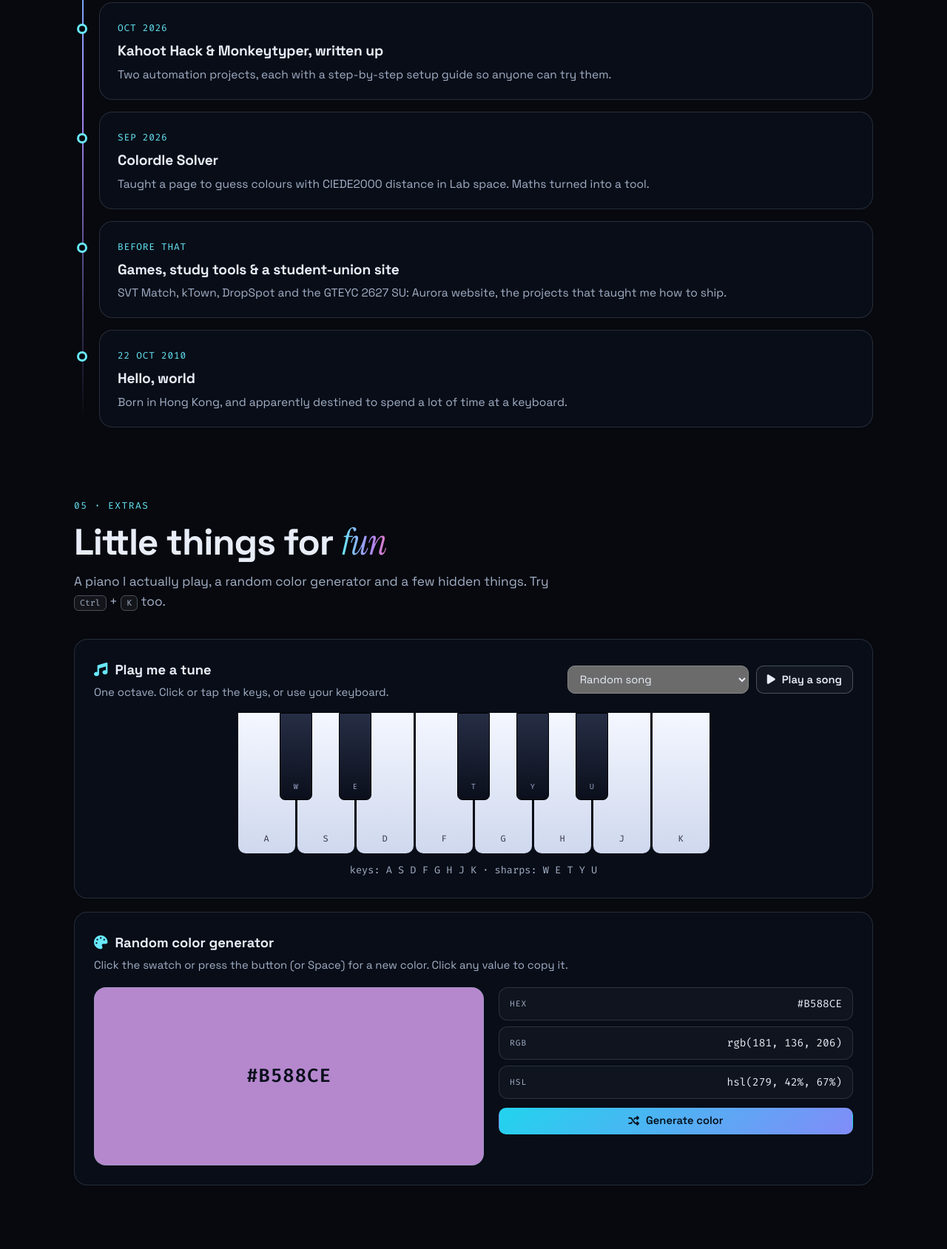
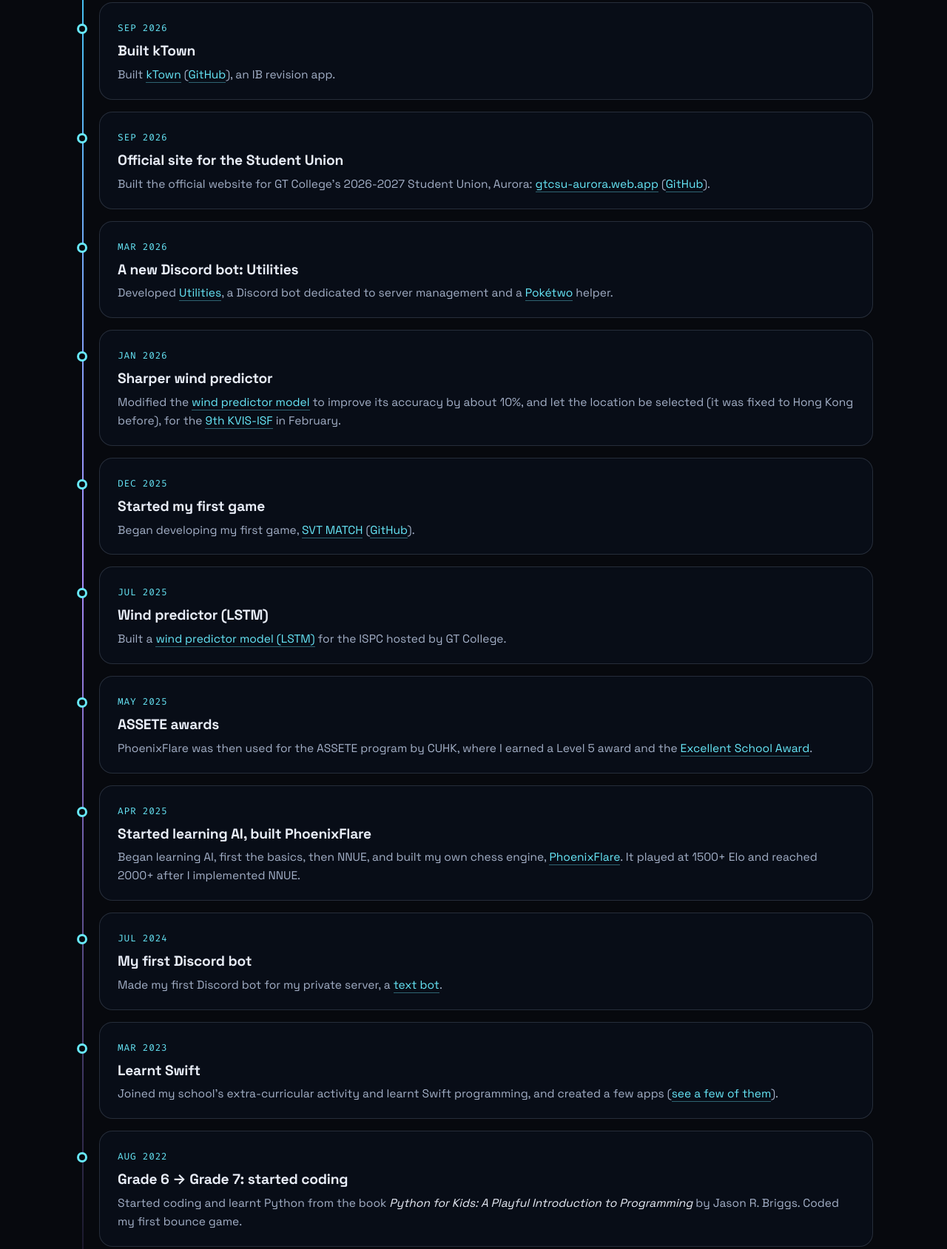
Before and after one commit to Kurtis-Lam/my-personal-webpage, a plain HTML site: page public/index.html in a window 1280 px wide. Shown: the part 4566-6255 px from the top of the page at 74% size. Drawn offline with Linux system fonts and the light colour scheme.

Commit message:
Rewrite story timeline with the full coding journey and project links
Replaced the placeholder timeline entries with 12 dated milestones, newest first: Python for Kids and the first bounce game (Aug 2022), Swift apps (Mar 2023), first Discord bot (Jul 2024), PhoenixFlare chess engine with NNUE (Apr 2025), ASSETE awards (May 2025), LSTM wind predictor (Jul 2025), SVT MATCH (Dec 2025), improved wind predictor for the 9th KVIS-ISF (Jan 2026), Utilities bot (Mar 2026), GT College Student Union Aurora site and kTown (Sep 2026), and kurt (Oct 2026).

Each project name links to its live page or GitHub repository, with extra GitHub links on SVT MATCH, Aurora, kTown and kurt. Kept the open-for-freelance card at the top and the birth card at the bottom. Added link styling inside timeline cards.

#minor

```diff
--- a/public/index.html
+++ b/public/index.html
@@ -278,6 +278,9 @@
     .tl time { font-family: var(--mono); font-size: .8rem; color: var(--cyan); letter-spacing: .06em; text-transform: uppercase; }
     .tl h3 { font-size: 1.2rem; margin: 4px 0 4px; letter-spacing: -.01em; }
     .tl p { color: var(--muted); font-size: .97rem; }
+    .tl p a { color: var(--cyan); border-bottom: 1px solid rgba(103, 232, 249, .4); transition: border-color .2s, color .2s; }
+    .tl p a:hover { color: #fff; border-color: #fff; }
+    .tl p em { color: var(--text); }
 
     /* ---------- Extras / play ---------- */
     .play-grid { display: grid; grid-template-columns: repeat(2, 1fr); gap: 18px; }
@@ -782,23 +785,63 @@
             </article>
             <article class="card tl reveal">
               <time datetime="2026-10">Oct 2026</time>
-              <h3>Shipped fluxbg &amp; kurt</h3>
-              <p>An Android wallpaper app for Huawei phones and a terminal coding assistant powered by local open-source models.</p>
-            </article>
-            <article class="card tl reveal">
-              <time datetime="2026-10">Oct 2026</time>
-              <h3>Kahoot Hack &amp; Monkeytyper, written up</h3>
-              <p>Two automation projects, each with a step-by-step setup guide so anyone can try them.</p>
+              <h3>Built kurt</h3>
+              <p>Built <a href="https://kurtis-lam.web.app/kurt" target="_blank" rel="noopener noreferrer">kurt</a> (<a href="https://github.com/Kurtis-Lam/kurt" target="_blank" rel="noopener noreferrer">GitHub</a>), a tool that aggregates models so they run locally.</p>
             </article>
             <article class="card tl reveal">
               <time datetime="2026-09">Sep 2026</time>
-              <h3>Colordle Solver</h3>
-              <p>Taught a page to guess colours with CIEDE2000 distance in Lab space. Maths turned into a tool.</p>
+              <h3>Built kTown</h3>
+              <p>Built <a href="https://ktown-45.web.app" target="_blank" rel="noopener noreferrer">kTown</a> (<a href="https://github.com/Kurtis-Lam/kTown" target="_blank" rel="noopener noreferrer">GitHub</a>), an IB revision app.</p>
             </article>
             <article class="card tl reveal">
-              <time>Before that</time>
-              <h3>Games, study tools &amp; a student-union site</h3>
-              <p>SVT Match, kTown, DropSpot and the GTEYC 2627 SU: Aurora website, the projects that taught me how to ship.</p>
+              <time datetime="2026-09">Sep 2026</time>
+              <h3>Official site for the Student Union</h3>
+              <p>Built the official website for GT College's 2026-2027 Student Union, Aurora: <a href="https://gtcsu-aurora.web.app/" target="_blank" rel="noopener noreferrer">gtcsu-aurora.web.app</a> (<a href="https://github.com/Kurtis-Lam/gtcsu-aurora" target="_blank" rel="noopener noreferrer">GitHub</a>).</p>
+            </article>
+            <article class="card tl reveal">
+              <time datetime="2026-03">Mar 2026</time>
+              <h3>A new Discord bot: Utilities</h3>
+              <p>Developed <a href="https://github.com/Kurtis-Lam/Utilities" target="_blank" rel="noopener noreferrer">Utilities</a>, a Discord bot dedicated to server management and a <a href="https://poketwo.net/" target="_blank" rel="noopener noreferrer">Pokétwo</a> helper.</p>
+            </article>
+            <article class="card tl reveal">
+              <time datetime="2026-01">Jan 2026</time>
+              <h3>Sharper wind predictor</h3>
+              <p>Modified the <a href="https://github.com/Kurtis-Lam/wind-predictor" target="_blank" rel="noopener noreferrer">wind predictor model</a> to improve its accuracy by about 10%, and let the location be selected (it was fixed to Hong Kong before), for the <a href="https://www.kvis.ac.th/news_detail?id=2198" target="_blank" rel="noopener noreferrer">9th KVIS-ISF</a> in February.</p>
+            </article>
+            <article class="card tl reveal">
+              <time datetime="2025-12">Dec 2025</time>
+              <h3>Started my first game</h3>
+              <p>Began developing my first game, <a href="https://svt-match.web.app/" target="_blank" rel="noopener noreferrer">SVT MATCH</a> (<a href="https://github.com/Kurtis-Lam/svt-match" target="_blank" rel="noopener noreferrer">GitHub</a>).</p>
+            </article>
+            <article class="card tl reveal">
+              <time datetime="2025-07">Jul 2025</time>
+              <h3>Wind predictor (LSTM)</h3>
+              <p>Built a <a href="https://github.com/Kurtis-Lam/wind-predictor" target="_blank" rel="noopener noreferrer">wind predictor model (LSTM)</a> for the ISPC hosted by GT College.</p>
+            </article>
+            <article class="card tl reveal">
+              <time datetime="2025-05">May 2025</time>
+              <h3>ASSETE awards</h3>
+              <p>PhoenixFlare was then used for the ASSETE program by CUHK, where I earned a Level 5 award and the <a href="https://www.gtcollege.edu.hk/cuhk-assete-2024-2025/" target="_blank" rel="noopener noreferrer">Excellent School Award</a>.</p>
+            </article>
+            <article class="card tl reveal">
+              <time datetime="2025-04">Apr 2025</time>
+              <h3>Started learning AI, built PhoenixFlare</h3>
+              <p>Began learning AI, first the basics, then NNUE, and built my own chess engine, <a href="https://github.com/Kurtis-Lam/phoenixflare" target="_blank" rel="noopener noreferrer">PhoenixFlare</a>. It played at 1500+ Elo and reached 2000+ after I implemented NNUE.</p>
+            </article>
+            <article class="card tl reveal">
+              <time datetime="2024-07">Jul 2024</time>
+              <h3>My first Discord bot</h3>
+              <p>Made my first Discord bot for my private server, a <a href="https://github.com/Kurtis-Lam/kingdom-bot" target="_blank" rel="noopener noreferrer">text bot</a>.</p>
+            </article>
+            <article class="card tl reveal">
+              <time datetime="2023-03">Mar 2023</time>
+              <h3>Learnt Swift</h3>
+              <p>Joined my school's extra-curricular activity and learnt Swift programming, and created a few apps (<a href="https://github.com/Kurtis-Lam/my-swifts" target="_blank" rel="noopener noreferrer">see a few of them</a>).</p>
+            </article>
+            <article class="card tl reveal">
+              <time datetime="2022-08">Aug 2022</time>
+              <h3>Grade 6 → Grade 7: started coding</h3>
+              <p>Started coding and learnt Python from the book <em>Python for Kids: A Playful Introduction to Programming</em> by Jason R. Briggs. Coded my first bounce game.</p>
             </article>
             <article class="card tl reveal">
               <time datetime="2010-10-22">22 Oct 2010</time>
```
